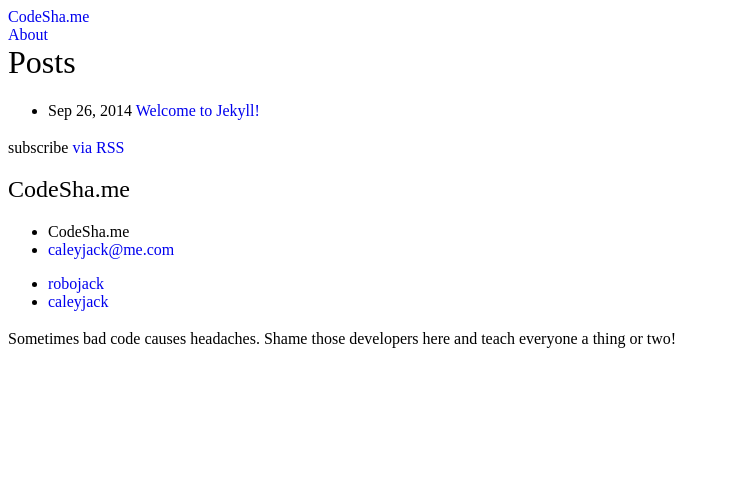
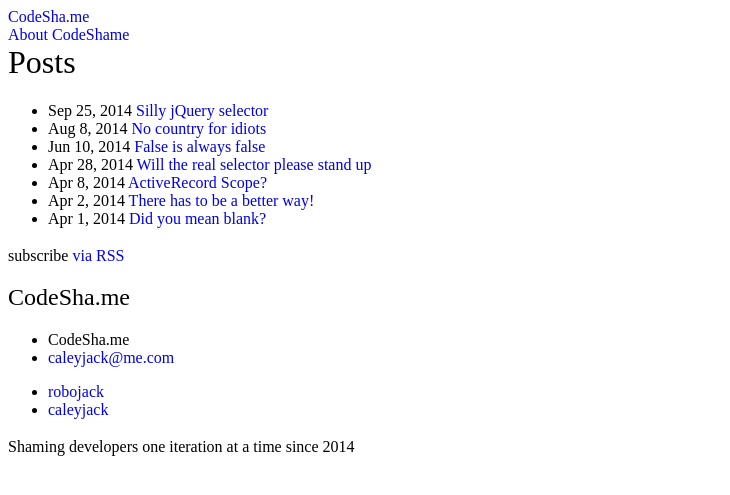
Before and after one commit to jarretgabel/codeshame, a Jekyll site: the page built from index.html, in a window 1280 px wide. Shown: the top 495 px of the page, without its empty margins (0-730 px from the left). Built offline with Jekyll 4.4.1, drawn with Linux system fonts in a browser that asks for light colours; Markdown is read by kramdown in place of the engine named in the settings; the list of posts is cut into pages by our own code.

Commit message:
Add a bunch of posts, about page writeup

```diff
--- a/_config.yml
+++ b/_config.yml
@@ -1,7 +1,7 @@
 # Site settings
 title: CodeSha.me
 email: caleyjack@me.com
-description: "Sometimes bad code causes headaches. Shame those developers here and teach everyone a thing or two!"
+description: "Shaming developers one iteration at a time since 2014"
 baseurl: ""
 url: "http://codesha.me"
 twitter_username: caleyjack
@@ -9,7 +9,12 @@ github_username:  robojack
 
 # Build settings
 markdown: redcarpet
+highlighter: pygments
 permalink: pretty
+
+# Pagination
+paginate: 10
+paginate_path: "page/:num"
 
 exclude:
   - '*.haml'
--- a/_layouts/default.html
+++ b/_layouts/default.html
@@ -7,8 +7,8 @@
   <meta content='width=device-width, initial-scale=1' name='viewport'>
   <meta content='{{ site.description }}' name='description'>
   <link href="{{ page.url | replace:'index.html','' | prepend: site.baseurl | prepend: site.url }}" rel='canonical'>
-  <link href='/assets/css/screen.css?1411784624' rel='stylesheet'>
-  <script src='/assets/js/modernizr.js?1411784624'></script>
+  <link href='/assets/css/screen.css?1412217612' rel='stylesheet'>
+  <script src='/assets/js/modernizr.js?1412217612'></script>
 </head>
 <body>
   {% include header.html %}
@@ -25,6 +25,6 @@
     ga('create', '', '');
     ga('send', 'pageview');
   </script>
-  <script src='/assets/js/plugins.js?1411784624'></script>
-  <script src='/assets/js/app.js?1411784624'></script>
+  <script src='/assets/js/plugins.js?1412217612'></script>
+  <script src='/assets/js/app.js?1412217612'></script>
 </body>
--- /dev/null
+++ b/_posts/2014-04-28-will-the-real-selector-please-stand-up.md
@@ -0,0 +1,21 @@
+---
+layout: post
+title:  "Will the real selector please stand up"
+date:   2014-04-28 15:16:00
+categories: css
+---
+
+
+{% highlight css %}
+#solar_home_section #global_impact ul.icon_container #meter_icon {
+  background-image: url('/assets/meter.png');
+  background-position: center top;
+  background-repeat: no-repeat;
+}
+{% endhighlight %}
+
+{% highlight css %}
+#meter_icon {
+  background: url('/assets/meter.png') no-repeat center top;
+}
+{% endhighlight %}
--- a/index.html
+++ b/index.html
@@ -7,7 +7,7 @@ layout: default
   <h1>Posts</h1>
 
   <ul class="posts">
-    {% for post in site.posts %}
+    {% for post in paginator.posts %}
       <li>
         <span class="post-date">{{ post.date | date: "%b %-d, %Y" }}</span>
         <a class="post-link" href="{{ post.url | prepend: site.baseurl }}">{{ post.title }}</a>
@@ -15,6 +15,32 @@ layout: default
     {% endfor %}
   </ul>
 
+  {% if paginator.total_pages > 1 %}
+  <div class="pagination">
+    {% if paginator.previous_page %}
+      <a href="{{ paginator.previous_page_path | prepend: site.baseurl | replace: '//', '/' }}">&laquo; Prev</a>
+    {% else %}
+      <span>&laquo; Prev</span>
+    {% endif %}
+
+    {% for page in (1..paginator.total_pages) %}
+      {% if page == paginator.page %}
+        <em>{{ page }}</em>
+      {% elsif page == 1 %}
+        <a href="{{ '/index.html' | prepend: site.baseurl | replace: '//', '/' }}">{{ page }}</a>
+      {% else %}
+        <a href="{{ site.paginate_path | prepend: site.baseurl | replace: '//', '/' | replace: ':num', page }}">{{ page }}</a>
+      {% endif %}
+    {% endfor %}
+
+    {% if paginator.next_page %}
+      <a href="{{ paginator.next_page_path | prepend: site.baseurl | replace: '//', '/' }}">Next &raquo;</a>
+    {% else %}
+      <span>Next &raquo;</span>
+    {% endif %}
+  </div>
+  {% endif %}
+
   <p class="rss-subscribe">subscribe <a href="{{ "/feed.xml" | prepend: site.baseurl }}">via RSS</a></p>
 
 </div>
```
Also changed, not shown: _posts/2014-04-01-did-you-mean-blank.md (added, +15 -0 lines), _posts/2014-04-02-there-has-to-be-a-better-way.md (added, +16 -0 lines), _posts/2014-04-08-activerecord-scope.md (added, +28 -0 lines), _posts/2014-06-10-false-is-always-false.md (added, +19 -0 lines), _posts/2014-08-08-no-country-for-idiots.md (added, +12 -0 lines), _posts/2014-09-25-silly-jquery-selector.md (added, +16 -0 lines), _posts/2014-09-26-welcome-to-jekyll.markdown (deleted, +0 -24 lines), about.md (+3 -5 lines).
